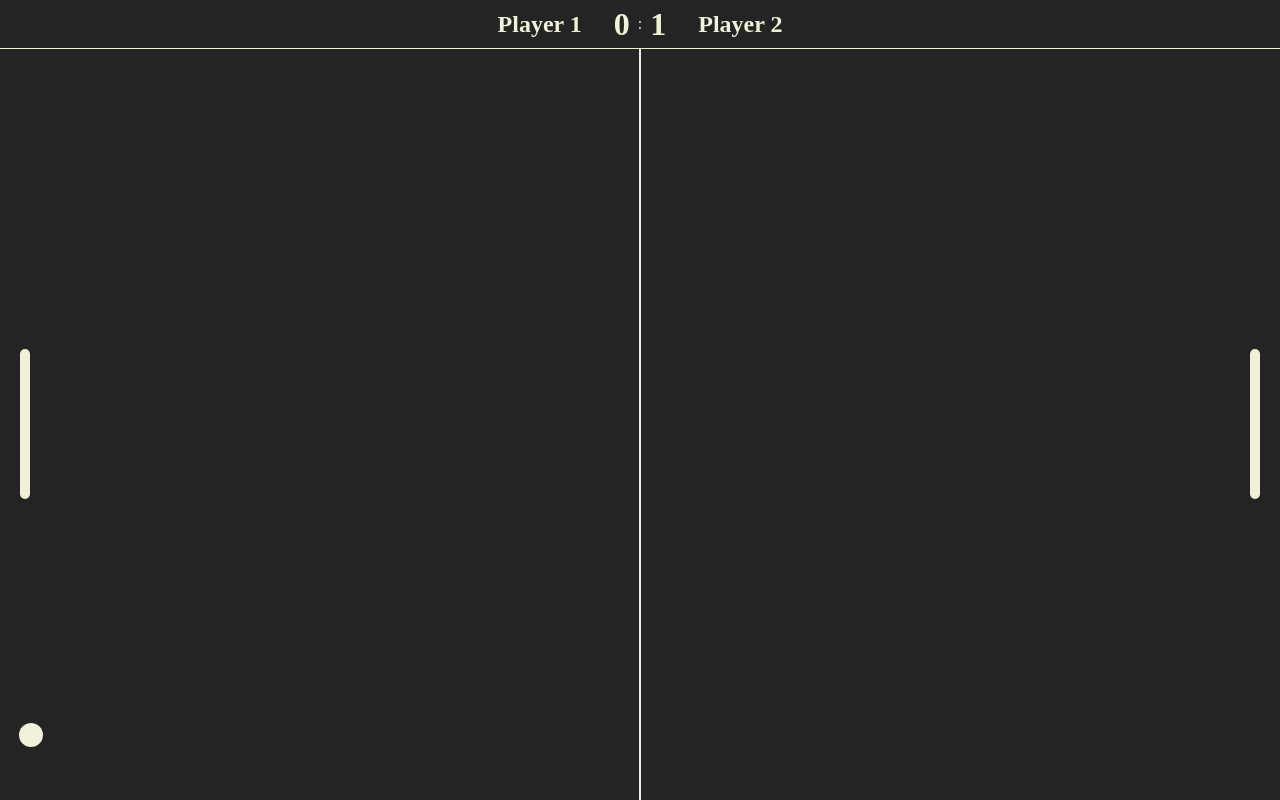
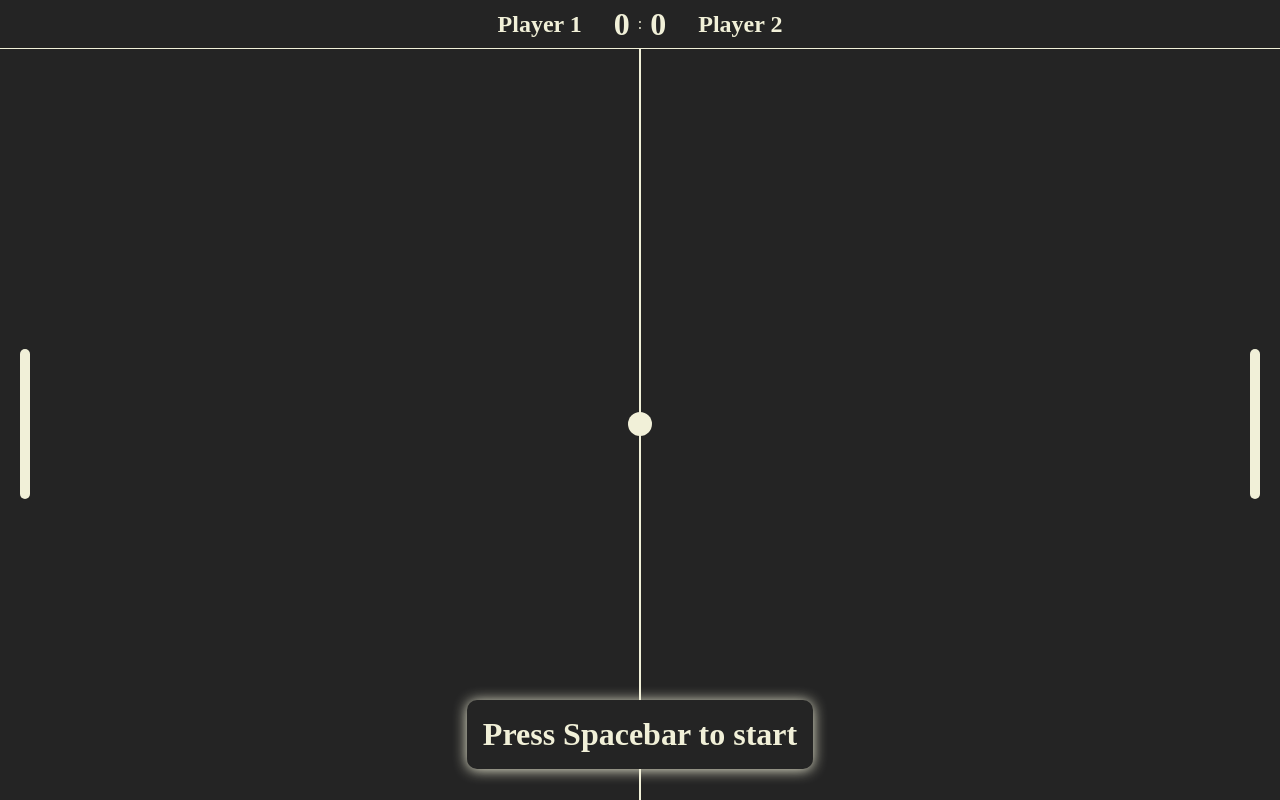
Before and after one commit to Sadzak23/pong, a React (Vite) app: page /game in a window 1280 px wide. Built offline with nearby package versions, Linux system fonts and the light colour scheme.

Commit message:
Create AlertContext

```diff
--- a/src/components/Ball/Ball.tsx
+++ b/src/components/Ball/Ball.tsx
@@ -1,4 +1,5 @@
 import { FC, useContext, useEffect, useState } from 'react';
+import { AlertContext } from 'src/context/AlertContext';
 import { GameContext } from 'src/context/GameContext';
 import { ICoordinates } from 'src/styles/types/Game';
 import {
@@ -17,6 +18,7 @@ export const Ball: FC = () => {
   const { play, setPlay, setScore } = useContext(GameContext);
   const p1y = useContext(GameContext).p1.y;
   const p2y = useContext(GameContext).p2.y;
+  const { setPlayerScored } = useContext(AlertContext);
 
   // Set Ball Size
   useEffect(() => {
@@ -41,6 +43,7 @@ export const Ball: FC = () => {
         }
         // Paddel miss/Score
         else {
+          setPlayerScored('p2');
           setScore(e => ({ ...e, p2: e.p2 + 1 }));
           setPlay(false);
         }
@@ -52,6 +55,7 @@ export const Ball: FC = () => {
         }
         // Paddel miss/Score
         else {
+          setPlayerScored('p1');
           setScore(e => ({ ...e, p1: e.p1 + 1 }));
           setPlay(false);
         }
@@ -63,7 +67,7 @@ export const Ball: FC = () => {
         setMovingUp(true);
       }
     }
-  }, [play, position, p1y, p2y, setPlay, setScore, movingLeft]);
+  }, [play, position, p1y, p2y, movingLeft, setPlay, setScore, setPlayerScored]);
 
   // Controll Movement
   useEffect(() => {
--- a/src/components/GameBoard/GameBoard.tsx
+++ b/src/components/GameBoard/GameBoard.tsx
@@ -3,6 +3,7 @@ import { Paddel } from 'src/components/Paddel/Paddel';
 import { Ball } from '../Ball/Ball';
 import { Header } from '../Header.tsx/Header';
 import { GameProvider } from 'src/context/GameContext';
+import { AlertProvider } from 'src/context/AlertContext';
 
 export const Game: FC = () => {
   return (
@@ -10,10 +11,12 @@ export const Game: FC = () => {
       <GameProvider>
         <Header />
         <div className="board">
-          <div className="devider" />
-          <Paddel player="p1" />
-          <Paddel player="p2" />
-          <Ball />
+          <AlertProvider>
+            <div className="devider" />
+            <Paddel player="p1" />
+            <Paddel player="p2" />
+            <Ball />
+          </AlertProvider>
         </div>
       </GameProvider>
     </div>
--- a/src/components/Header.tsx/Header.tsx
+++ b/src/components/Header.tsx/Header.tsx
@@ -1,16 +1,17 @@
 import { FC, useContext } from 'react';
 import { GameContext } from 'src/context/GameContext';
+import { names } from 'src/utils/settings';
 
 export const Header: FC = () => {
   const { score } = useContext(GameContext);
 
   return (
     <div className="header">
-      <h2>Player 1</h2>
+      <h2>{names.p1}</h2>
       <div className="score">
         <h1>{score.p1}</h1>:<h1>{score.p2}</h1>
       </div>
-      <h2>Player 2</h2>
+      <h2>{names.p2}</h2>
     </div>
   );
 };
--- /dev/null
+++ b/src/context/AlertContext.tsx
@@ -0,0 +1,60 @@
+import {
+  Dispatch,
+  ReactNode,
+  SetStateAction,
+  createContext,
+  useContext,
+  useEffect,
+  useState,
+} from 'react';
+import { GameContext } from './GameContext';
+import { PlayerId } from 'src/styles/types/Game';
+import { names } from 'src/utils/settings';
+
+interface IAlertContext {
+  setStartGame: Dispatch<SetStateAction<boolean>>;
+  setPause: Dispatch<SetStateAction<boolean>>;
+  setPlayerScored: Dispatch<SetStateAction<PlayerId | ''>>;
+}
+
+export const AlertContext = createContext<IAlertContext>({
+  setStartGame: () => {},
+  setPause: () => {},
+  setPlayerScored: () => {},
+});
+
+export const AlertProvider = ({ children }: { children: ReactNode }) => {
+  const [startGame, setStartGame] = useState(true);
+  const [pause, setPause] = useState(false);
+  const [playerScored, setPlayerScored] = useState<PlayerId | ''>('');
+
+  const { play } = useContext(GameContext);
+
+  useEffect(() => {
+    startGame && play ? setStartGame(false) : setPause(!play);
+  }, [startGame, play]);
+
+  useEffect(() => {
+    playerScored && play && setPlayerScored('');
+  }, [playerScored, play]);
+
+  return (
+    <AlertContext.Provider
+      value={{
+        setStartGame,
+        setPause,
+        setPlayerScored,
+      }}
+    >
+      {children}
+      {pause ? (
+        <h1 className="alert pause">{`Press Spacebar to ${
+          startGame ? 'start' : 'continue'
+        }`}</h1>
+      ) : null}
+      {playerScored ? (
+        <h1 className="alert score">{`${names[playerScored]} scored!`}</h1>
+      ) : null}
+    </AlertContext.Provider>
+  );
+};
--- a/src/context/GameContext.tsx
+++ b/src/context/GameContext.tsx
@@ -40,7 +40,7 @@ export const GameContext = createContext<IGameContext>({
 
 export const GameProvider = ({ children }: { children: ReactNode }) => {
   const [score, setScore] = useState<Score>({ p1: 0, p2: 0 });
-  const [play, setPlay] = useState(true);
+  const [play, setPlay] = useState(false);
   const [p1Y, setP1Y] = useState((document.body.clientHeight - 200) / 2);
   const [p2Y, setP2Y] = useState((document.body.clientHeight - 200) / 2);
 
--- a/src/styles/App.scss
+++ b/src/styles/App.scss
@@ -1,5 +1,7 @@
 @import './common/base';
+@import './common/animations';
 
+@import './components/alert';
 @import './components/ball';
 @import './components/header';
 @import './components/paddle';
--- /dev/null
+++ b/src/styles/common/_animations.scss
@@ -0,0 +1,23 @@
+@keyframes pulse {
+  0% {
+    box-shadow: 0 1px 5px 0 var(--light-color);
+  }
+  50% {
+    box-shadow: 0px 1px 14px 0px var(--light-color);
+  }
+  100% {
+    box-shadow: 0 1px 5px 0 var(--light-color);
+  }
+}
+
+@keyframes score {
+  0% {
+    transform: scale(0.2);
+  }
+  70% {
+    transform: scale(1.2);
+  }
+  100% {
+    transform: scale(1);
+  }
+}
--- a/src/styles/common/_base.scss
+++ b/src/styles/common/_base.scss
@@ -1,8 +1,9 @@
 :root {
   --light-color: #f1f0d8;
+  --dark-color: #242424;
 
   color: var(--light-color);
-  background-color: #242424;
+  background-color: var(--dark-color);
 }
 body {
   min-height: 100vh;
--- /dev/null
+++ b/src/styles/components/_alert.scss
@@ -0,0 +1,18 @@
+.alert {
+  position: absolute;
+  background-color: var(--dark-color);
+  border-radius: 10px;
+  padding: 16px;
+  &.pause {
+    top: calc(100% - 100px);
+    animation: pulse 1s infinite;
+  }
+  &.score {
+    font-size: 64px;
+    top: 50%;
+    translate: (0 -50%);
+    animation: score 1s forwards;
+    transform: scale(0);
+    border: 1px solid var(--light-color);
+  }
+}
--- a/src/utils/settings.ts
+++ b/src/utils/settings.ts
@@ -3,6 +3,11 @@ export const ballSpeed = 5;
 export const ballSize = 24;
 export const paddelSize = 150;
 
+export const names = {
+  p1: 'Player 1',
+  p2: 'Player 2',
+};
+
 export const controls = {
   p1: { up: 'KeyW', down: 'KeyS' },
   p2: { up: 'ArrowUp', down: 'ArrowDown' },
```
